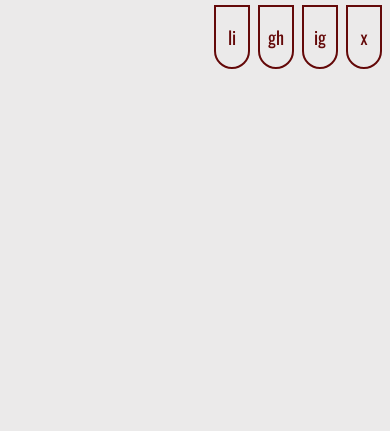
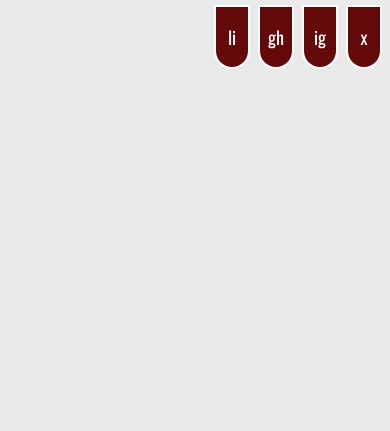
Before and after one commit to OkataMiracleDev/OkataMiraclePortfolio, a website: page index.html in a window 390 px wide. Shown: the part 413-844 px from the top of the page. Drawn offline with nearby package versions, Linux system fonts and the light colour scheme; a web font is replaced by a local one.

Commit message:
feat(styles): add responsive styling for social links
Add new CSS classes for responsive design on social media links, including border, background, and text color changes for large screens

```diff
--- a/index.html
+++ b/index.html
@@ -81,16 +81,16 @@
 
       <!-- Socials -->
       <div class="socials flex flex-row justify-end items-center gap-2 mt-2">
-        <a class="flex justify-center items-center w-[2rem] p-4 rounded-b-full border-2 border-[#640909] hover:border-white hover:bg-[#640909] hover:text-white transition-all duration-300" href="https://www.linkedin.com/in/okata-miracle-343792282/" target="_blank">
+        <a class="flex justify-center items-center w-[2rem] p-4 rounded-b-full border-2 border-white bg-[#640909] text-white lg:text-[#640909] lg:border-[#640909] lg:bg-[#ebeaea] hover:border-white hover:bg-[#640909] hover:text-white transition-all duration-300" href="https://www.linkedin.com/in/okata-miracle-343792282/" target="_blank">
           <p class="linked-in text-lg md:text-2xl">li</p>
         </a>
-        <a class="flex justify-center items-center w-[2rem] p-4 rounded-b-full border-2 border-[#640909] hover:border-white hover:bg-[#640909] hover:text-white transition-all duration-300" href="https://github.com/OkataMiracleDev" target="_blank">
+        <a class="flex justify-center items-center w-[2rem] p-4 rounded-b-full border-2 border-white bg-[#640909] text-white lg:text-[#640909] lg:border-[#640909] lg:bg-[#ebeaea] hover:border-white hover:bg-[#640909] hover:text-white transition-all duration-300" href="https://github.com/OkataMiracleDev" target="_blank">
           <p class="github text-lg md:text-2xl">gh</p>
         </a>
-        <a class="flex justify-center items-center w-[2rem] p-4 rounded-b-full border-2 border-[#640909] hover:border-white hover:bg-[#640909] hover:text-white transition-all duration-300" href="https://www.instagram.com/eastsidebryan/" target="_blank">
+        <a class="flex justify-center items-center w-[2rem] p-4 rounded-b-full border-2 border-white bg-[#640909] text-white lg:text-[#640909] lg:border-[#640909] lg:bg-[#ebeaea] hover:border-white hover:bg-[#640909] hover:text-white transition-all duration-300" href="https://www.instagram.com/eastsidebryan/" target="_blank">
           <p class="instagram text-lg md:text-2xl">ig</p>
         </a>
-        <a class="flex justify-center items-center w-[2rem] p-4 rounded-b-full border-2 border-[#640909] hover:border-white hover:bg-[#640909] hover:text-white transition-all duration-300" href="https://x.com/mimi_codes" target="_blank">
+        <a class="flex justify-center items-center w-[2rem] p-4 rounded-b-full border-2 border-white bg-[#640909] text-white lg:text-[#640909] lg:border-[#640909] lg:bg-[#ebeaea] hover:border-white hover:bg-[#640909] hover:text-white transition-all duration-300" href="https://x.com/mimi_codes" target="_blank">
           <p class="twitter text-lg md:text-2xl">x</p>
         </a>
       </div>
```
Also changed, not shown: style/styles.css.
